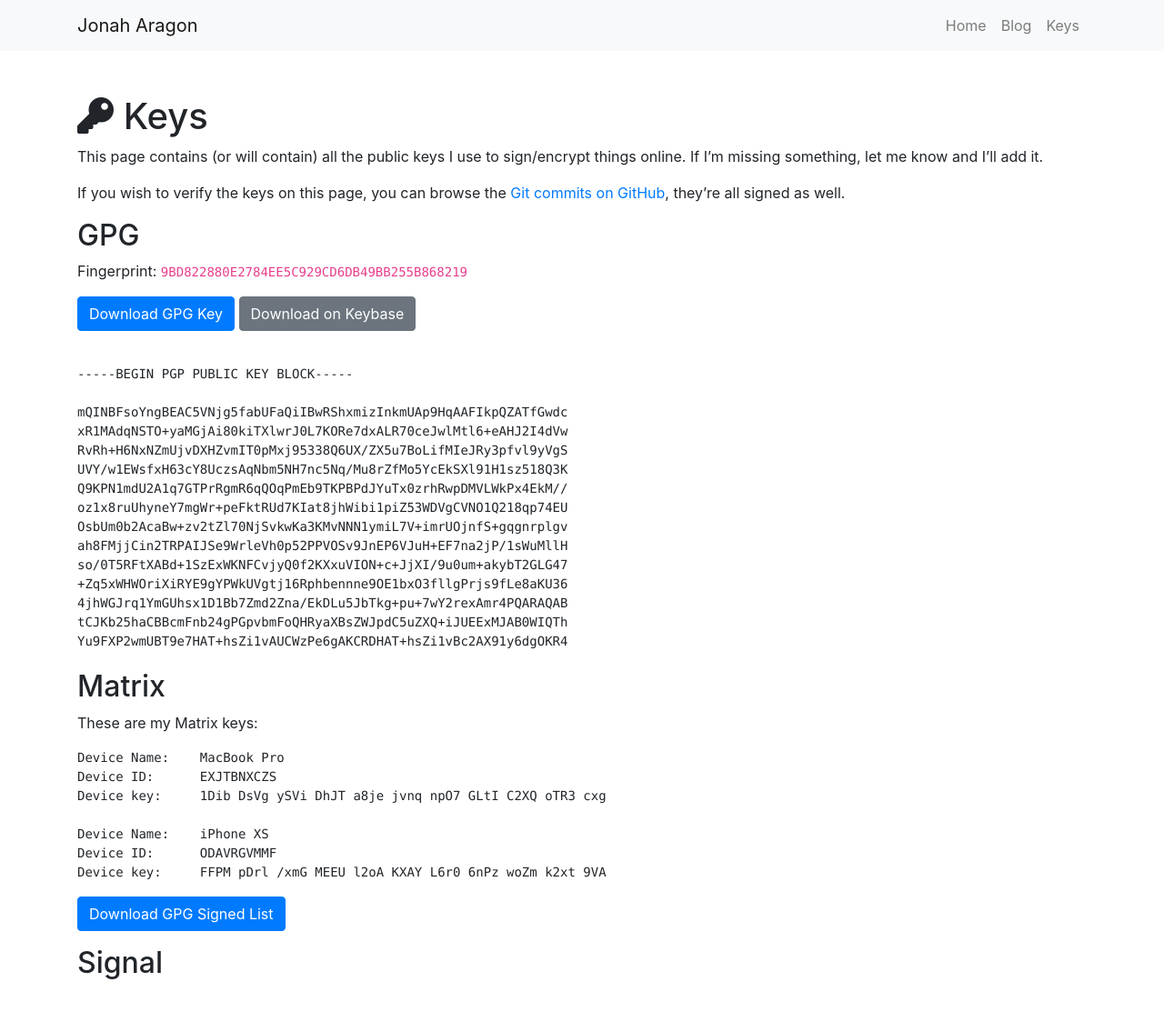
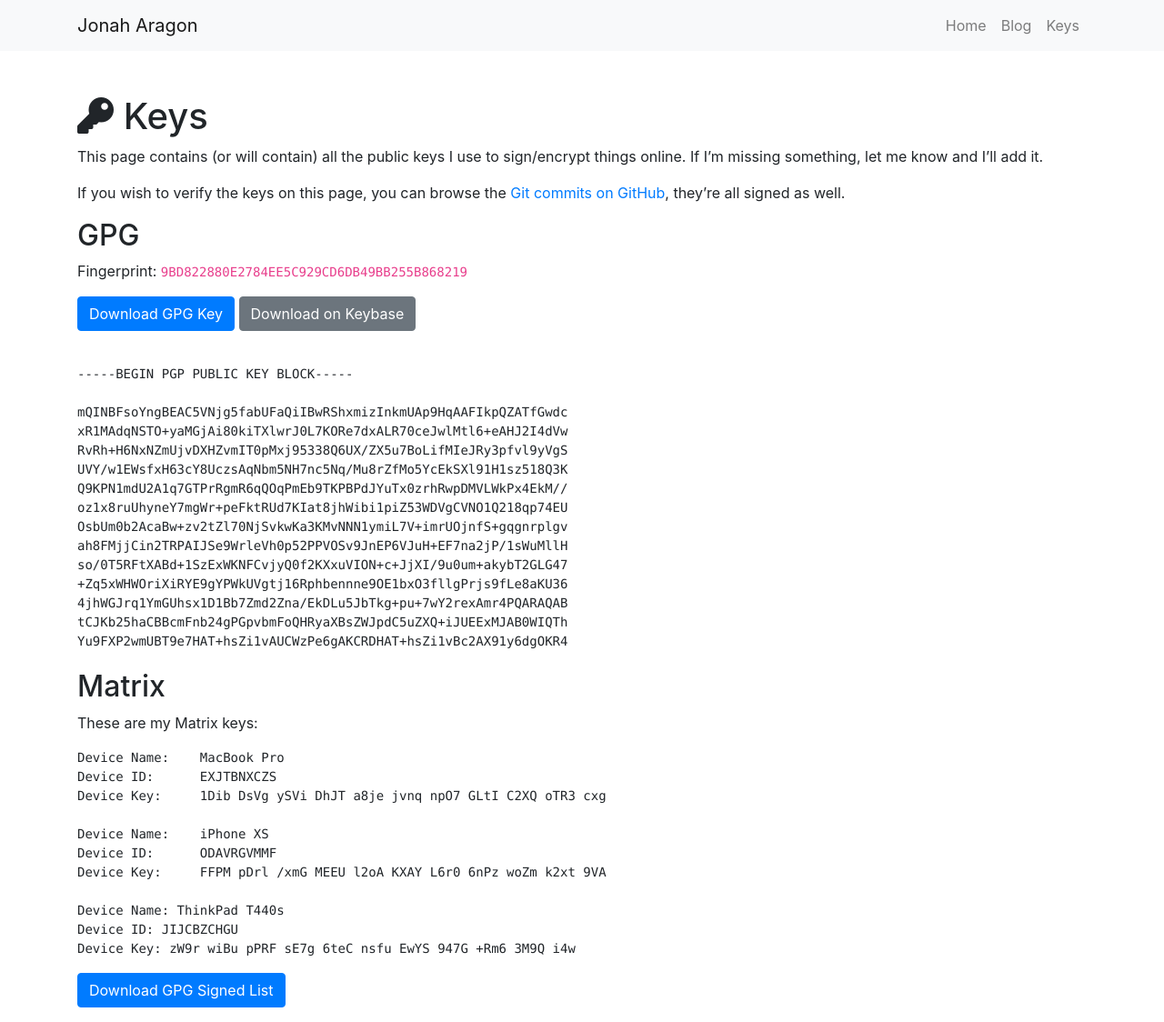
Before and after one commit to jonaharagon/www.jonaharagon.com, a Jekyll site: the page built from keys.md, in a window 1280 px wide. Shown: the whole page at 91% size. Built offline with Jekyll 4.4.1, drawn with Linux system fonts in a browser that asks for light colours; nearby versions of some CDN libraries; before the commit the page ends 1086 px from its top, so only the background shows below that.

Commit message:
Update Matrix keys

````diff
--- a/keys.md
+++ b/keys.md
@@ -437,13 +437,15 @@ These are my Matrix keys:
 ```
 Device Name:	MacBook Pro
 Device ID:	EXJTBNXCZS
-Device key:	1Dib DsVg ySVi DhJT a8je jvnq npO7 GLtI C2XQ oTR3 cxg
+Device Key:	1Dib DsVg ySVi DhJT a8je jvnq npO7 GLtI C2XQ oTR3 cxg
 
 Device Name:	iPhone XS
 Device ID:	ODAVRGVMMF
-Device key:	FFPM pDrl /xmG MEEU l2oA KXAY L6r0 6nPz woZm k2xt 9VA
+Device Key:	FFPM pDrl /xmG MEEU l2oA KXAY L6r0 6nPz woZm k2xt 9VA
+
+Device Name: ThinkPad T440s
+Device ID: JIJCBZCHGU
+Device Key: zW9r wiBu pPRF sE7g 6teC nsfu EwYS 947G +Rm6 3M9Q i4w
 ```
 
 <a class="btn btn-primary" href="/assets/files/matrix-devices.txt.asc" role="button">Download GPG Signed List</a>
-
-## Signal
````
Also changed, not shown: 1 other file.
